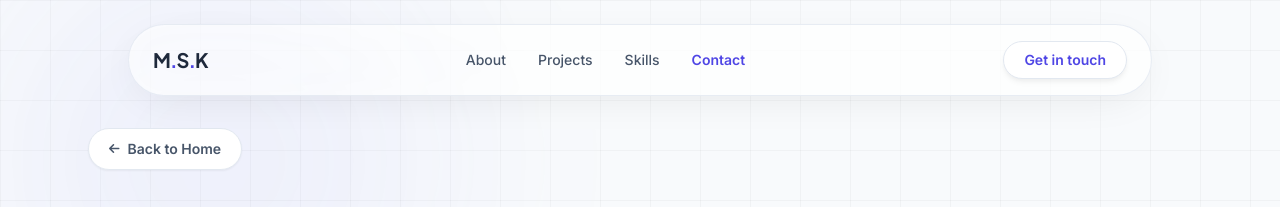
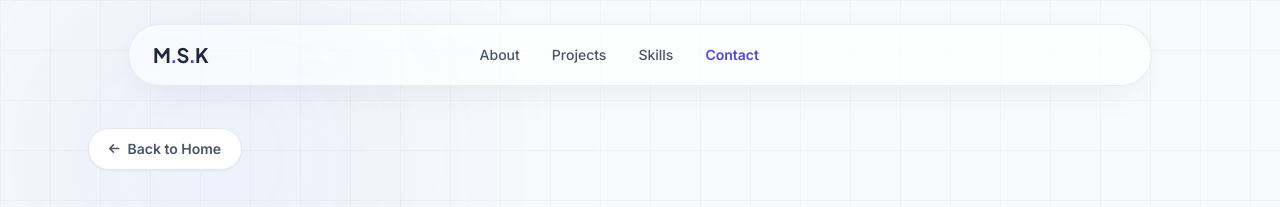
Before and after one commit to Saikrishna-dev-oss/PORTFOLIO, a plain HTML site: page contact.html in a window 1280 px wide. Shown: the top 207 px of the page. Drawn offline with nearby package versions, Linux system fonts and the light colour scheme.

Commit message:
refractor: contact.html

```diff
--- a/contact.html
+++ b/contact.html
@@ -22,23 +22,33 @@
         <div class="ambient-orb orb-3"></div>
     </div>
 
+
     <nav class="fixed w-full z-50 top-0 transition-all duration-300" id="navbar">
     <div id="navPill" class="nav-pill glass-card mx-auto max-w-5xl mt-6 px-6 py-4 rounded-full flex justify-between items-center">
-            <a href="index.html" class="font-display font-bold text-xl tracking-tighter text-slate-800">M<span class="text-indigo-600">.</span>S<span class="text-indigo-600">.</span>K</a>
-            <div class="hidden md:flex space-x-8 text-sm font-medium text-slate-600">
+        <a href="index.html" class="font-display font-bold text-xl tracking-tighter text-slate-800">
+            M<span class="text-indigo-600">.</span>S<span class="text-indigo-600">.</span>K
+        </a>
+        <div class="hidden md:flex space-x-8 text-sm font-medium text-slate-600 mx-auto">
             <a href="about.html"    class="hover:text-indigo-600 transition-colors">About</a>
             <a href="projects.html" class="hover:text-indigo-600 transition-colors">Projects</a>
             <a href="skills.html"   class="hover:text-indigo-600 transition-colors">Skills</a>
             <a href="contact.html"  class="text-indigo-600 font-semibold transition-colors">Contact</a>
         </div>
-            <a href="contact.html" class="hidden md:block btn-premium text-sm py-2 px-5">Get in touch</a>
+        <!-- <a href="contact.html" class="hidden md:block btn-premium text-sm py-2 px-5">Get in touch</a>
+        <button id="menuBtn" class="md:hidden text-slate-800"><i class="fas fa-bars text-xl"></i></button> -->
+        <!-- Spacer div keeps layout balanced -->
+        <div class="hidden md:block w-24"></div>
         <button id="menuBtn" class="md:hidden text-slate-800"><i class="fas fa-bars text-xl"></i></button>
     </div>
     <div id="mobileMenu" class="hidden md:hidden glass-card mx-4 mt-2 px-6 py-4 rounded-2xl flex flex-col gap-4 text-sm font-medium text-slate-600">
-            <a href="about.html">About</a><a href="projects.html">Projects</a><a href="skills.html">Skills</a>
+        <a href="about.html">About</a>
+        <a href="projects.html">Projects</a>
+        <a href="skills.html">Skills</a>
         <a href="contact.html" class="text-indigo-600 font-semibold">Contact</a>
     </div>
     </nav>
+
+
 
     <main class="max-w-6xl mx-auto px-6 pb-20">
 
```
Lines whose indentation alone changed are shown as unchanged.
